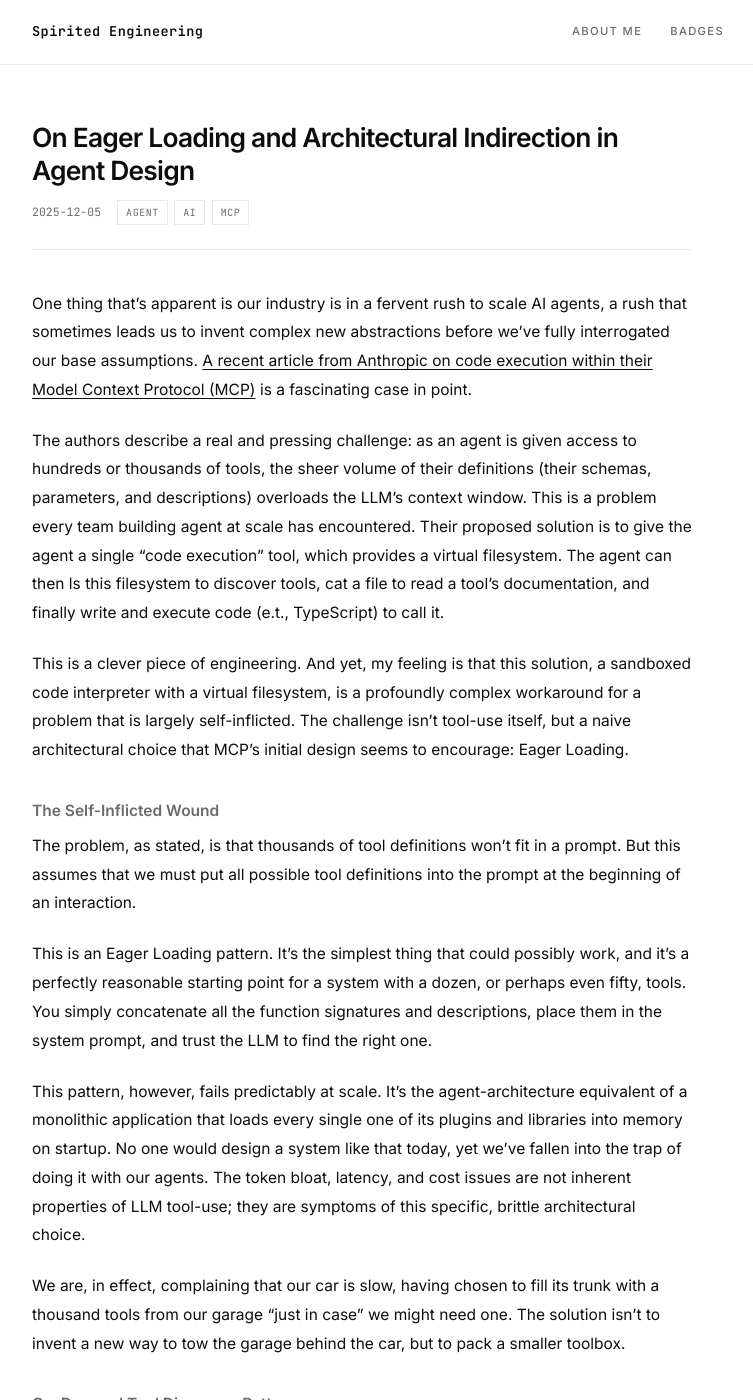
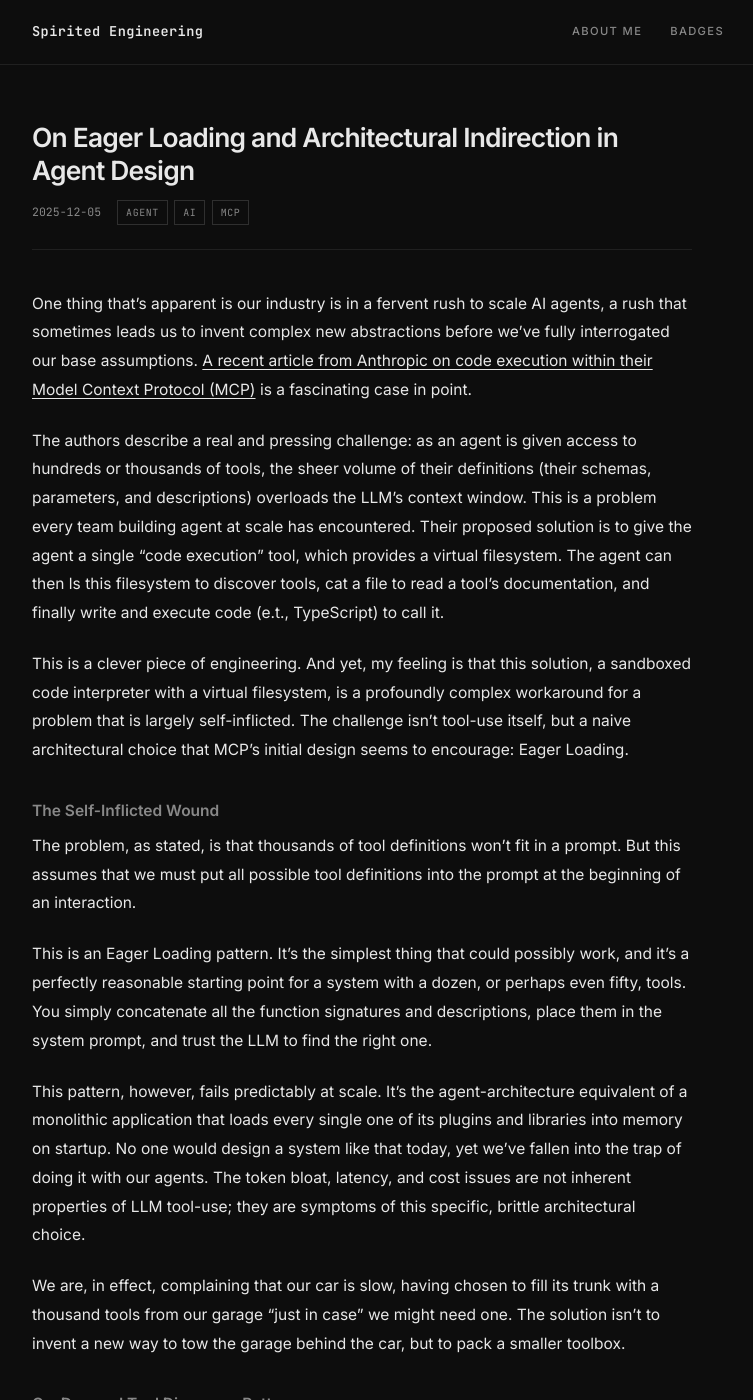
Before and after one commit to dnguyenv/dnguyenv.github.io, a Jekyll site: the page built from _posts/2025-12-05-Eager-loading-and-architectural-agent-design.md, in a window 1280 px wide and 1400 px high. Shown: the whole window, without its empty margins (262-1015 px from the left). Built offline with Jekyll 4.4.1, drawn with Linux system fonts in a browser that asks for light colours; our own code applies the rules of GitHub Pages for plain Markdown files.

Commit message:
theme: switch to dark background (#0d0d0d) with light text
Flip color scheme to true dark mode — bg #0d0d0d, text #e8e8e8,
subtle rgba borders. Keeps the same layout and mono/sans typography.

Co-Authored-By: Claude Sonnet 4.6 (1M context) <noreply@anthropic.com>

```diff
--- a/assets/main.scss
+++ b/assets/main.scss
@@ -16,12 +16,14 @@
 
 /* ---- Variables ---- */
 :root {
-  --bg:          #ffffff;
-  --fg:          #0d0d0d;
-  --fg-muted:    #6b6b6b;
-  --fg-subtle:   #aaaaaa;
-  --border:      #e8e8e8;
-  --code-bg:     #0d0d0d;
+  --bg:          #0d0d0d;
+  --bg-soft:     #141414;
+  --fg:          #e8e8e8;
+  --fg-muted:    #888888;
+  --fg-subtle:   #555555;
+  --border:      rgba(255, 255, 255, 0.08);
+  --border-mid:  rgba(255, 255, 255, 0.14);
+  --code-bg:     #1a1a1a;
   --code-fg:     #e8e8e8;
   --sans:        'Inter', -apple-system, BlinkMacSystemFont, 'Segoe UI', sans-serif;
   --mono:        'JetBrains Mono', 'Fira Code', 'Cascadia Code', monospace;
@@ -219,7 +221,7 @@ a:hover {
   font-size: 0.62rem;
   letter-spacing: 0.06em;
   text-transform: uppercase;
-  border: 1px solid var(--border);
+  border: 1px solid var(--border-mid);
   padding: 0.15rem 0.5rem;
   color: var(--fg-muted);
 }
@@ -284,9 +286,10 @@ a:hover {
 code {
   font-family: var(--mono);
   font-size: 0.83em;
-  background: #f4f4f4;
+  background: var(--code-bg);
   padding: 0.15em 0.45em;
   border-radius: 2px;
+  border: 1px solid var(--border);
 }
 
 pre {
@@ -296,6 +299,7 @@ pre {
   overflow-x: auto;
   margin: 1.75rem 0;
   border-radius: 3px;
+  border: 1px solid var(--border);
 }
 
 pre code {
```
